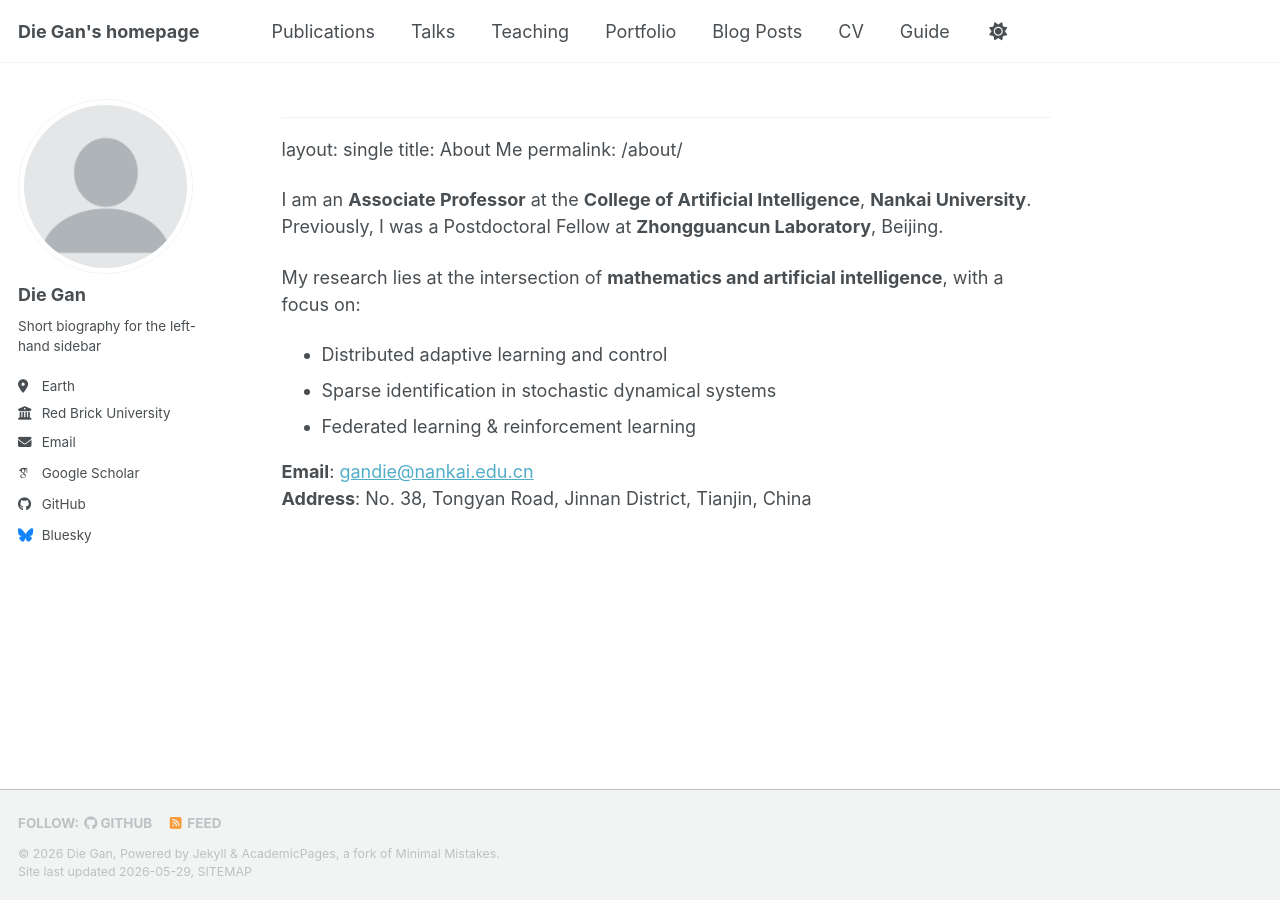
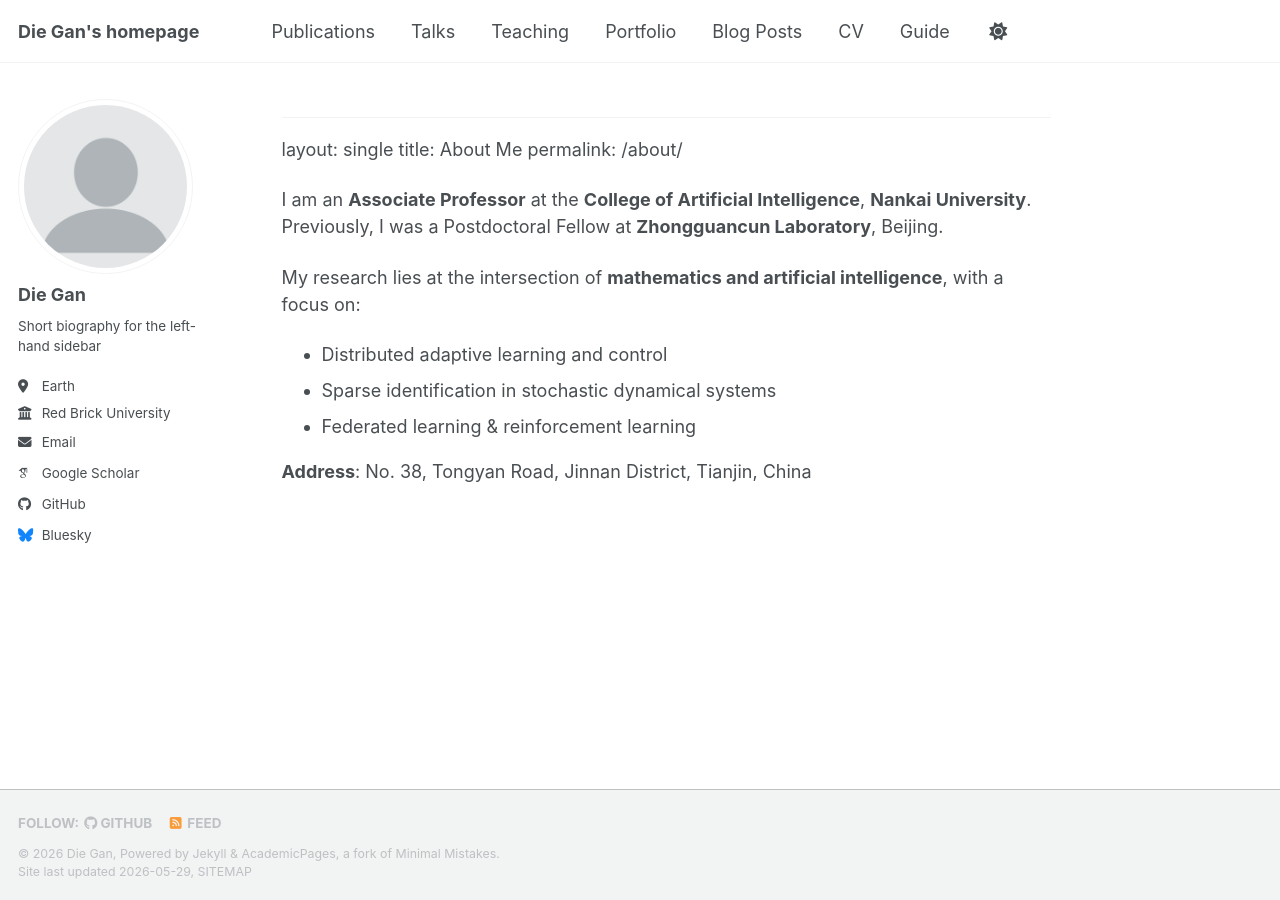
Before and after one commit to gandie-fudan/gandie-fudan.github.io, a Jekyll site: the page built from _pages/about.md, in a window 1280 px wide. Built offline with Jekyll 4.4.1, drawn with Linux system fonts in a browser that asks for light colours; some web fonts are replaced; a script bundle is joined from its source files by our own code; library files that are not in the unit come from our copies.

Commit message:
Update about.md

```diff
--- a/_pages/about.md
+++ b/_pages/about.md
@@ -13,5 +13,5 @@ My research lies at the intersection of **mathematics and artificial intelligenc
 - Sparse identification in stochastic dynamical systems
 - Federated learning & reinforcement learning
 
-**Email**: [gandie@nankai.edu.cn](mailto:gandie@nankai.edu.cn)
+
 **Address**: No. 38, Tongyan Road, Jinnan District, Tianjin, China
```
